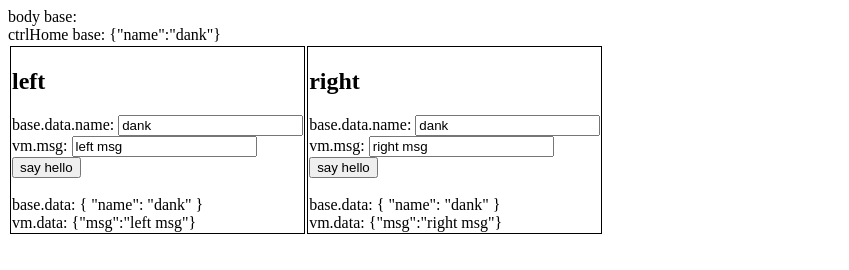
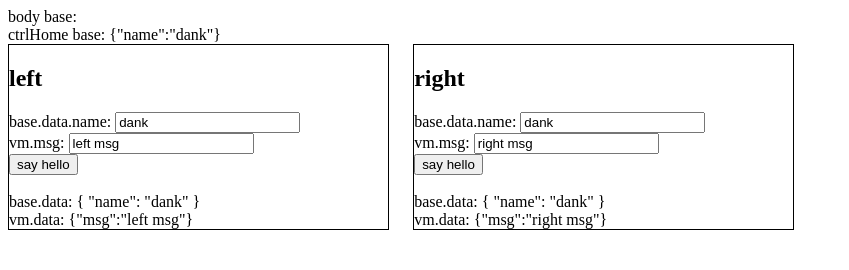
Before and after one commit to ChuckGoehring/ui-r-scope, a plain HTML site: page index.html in a window 1280 px wide. Shown: the whole page, without its empty margins (0-849 px from the left). Drawn offline with nearby package versions, Linux system fonts and the light colour scheme; some packages are replaced by stand-ins of ours.

Commit message:
index.html table >> div

```diff
--- a/index.html
+++ b/index.html
@@ -10,12 +10,13 @@
    <script src="controllers.js"></script>
    <script src="base.js"></script>
    <style>
-      .border {
+      .section {
          border: 1px solid;
+         width: 30%;
+         margin-right: 20px;
+         display:inline-block;
       }
-
    </style>
-
 </head>
 <body>
 
@@ -23,16 +24,13 @@ body base: {{base.data}}<br>
 <div ng-controller="ctrlHome as base">
    ctrlHome base: {{base.data}}<br>
 
-   <table>
-      <tr>
-         <td class="border">
-            <div ui-view='left'>left</div>
-         </td>
-         <td class="border">
-            <div ui-view='right'>right</div>
-         </td>
-      </tr>
-   </table>
+   <div class="section">
+      <div ui-view='left'>left</div>
+   </div>
+
+   <div class="section">
+      <div ui-view='right'>right</div>
+   </div>
 
 </div>
 
```
